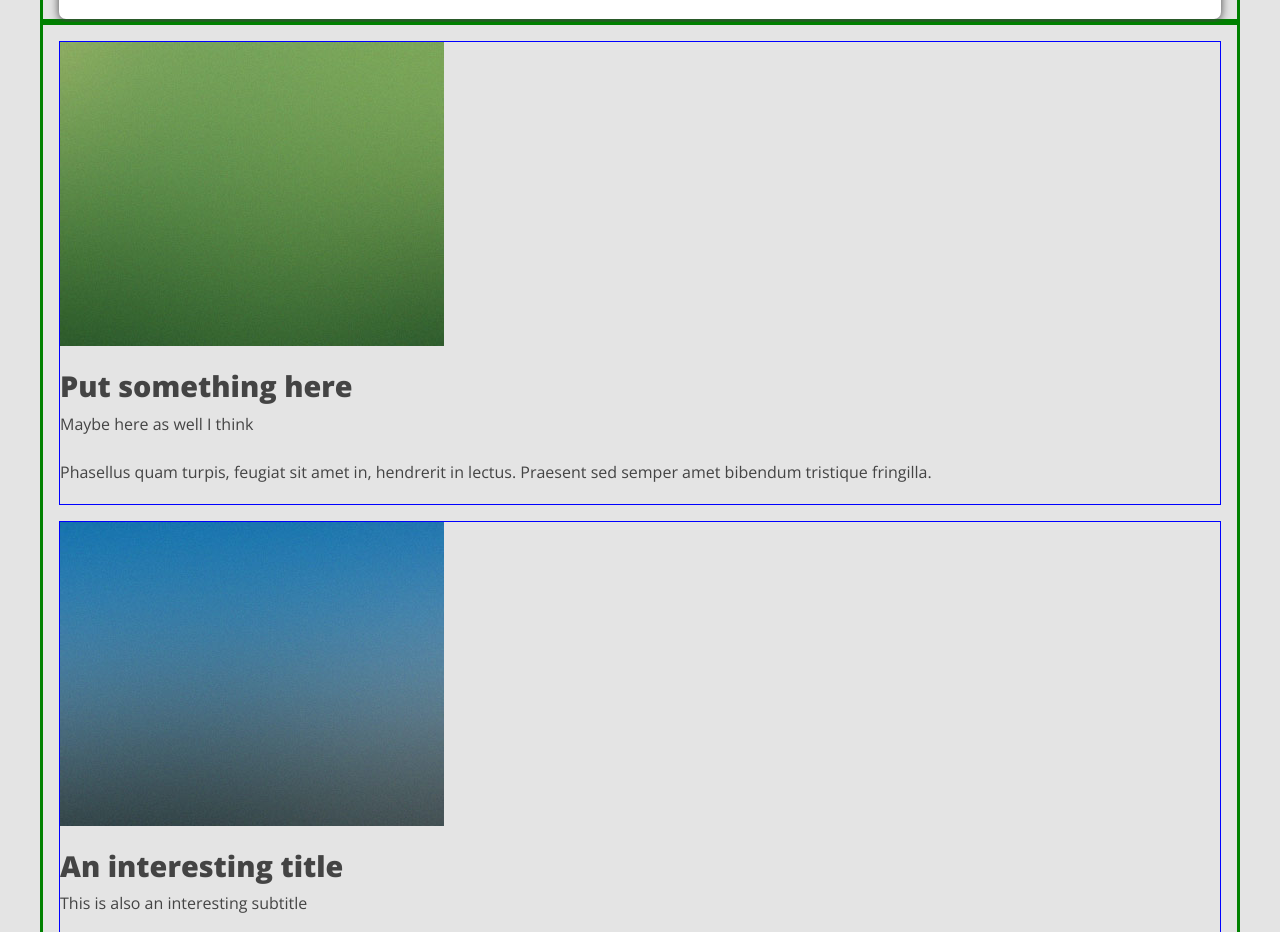
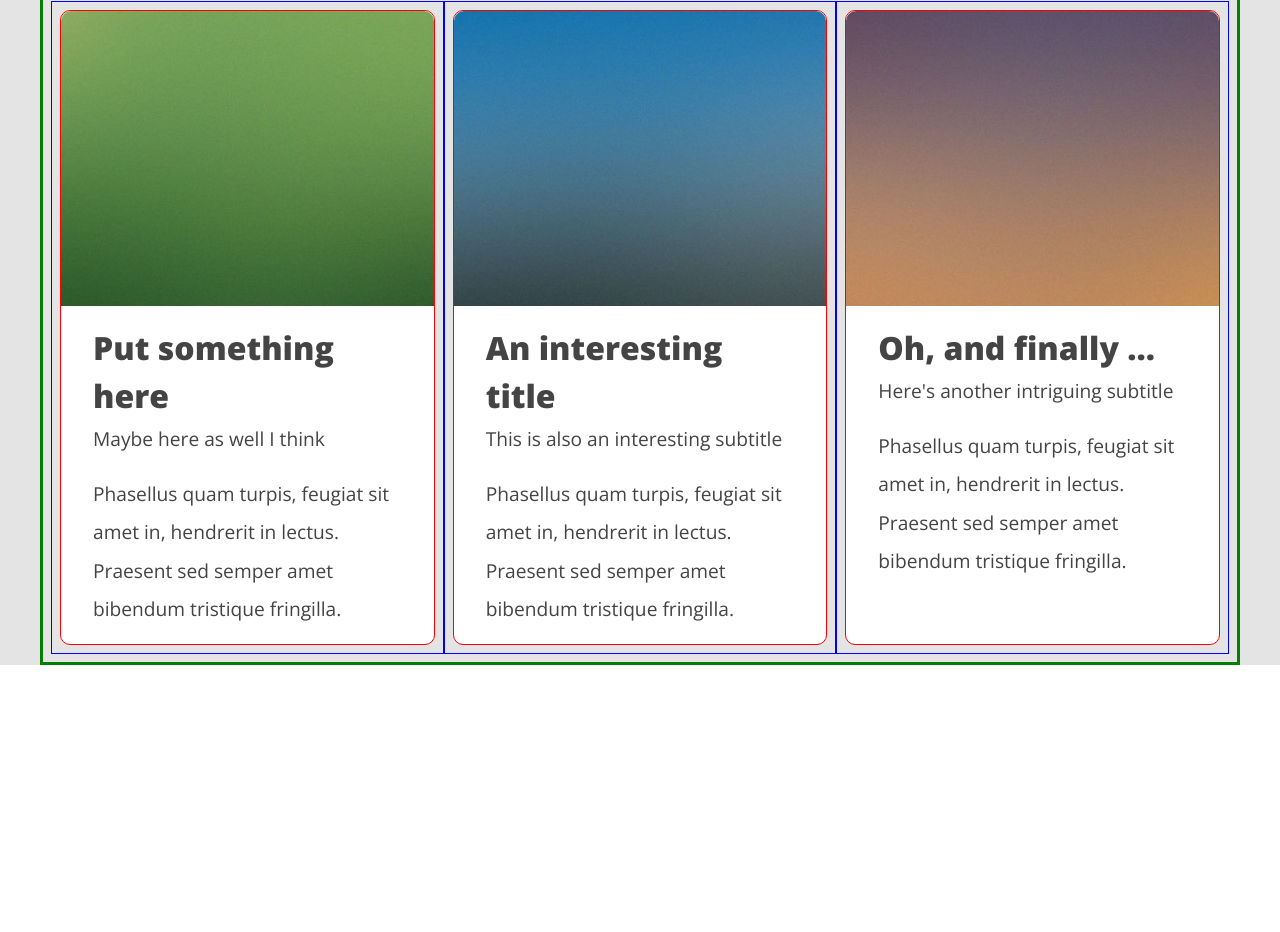
Before and after one commit to MartaSolo/verti, a website: page index.html in a window 1280 px wide. Shown: the part 412-1344 px from the top of the page. After the commit the page ends 1077 px from the top, so only its background shows below. Drawn offline with nearby package versions, Linux system fonts and the light colour scheme.

Commit message:
section articles finished

```diff
--- a/index.html
+++ b/index.html
@@ -56,11 +56,8 @@
       <section class="articles">
         <div class="container">
           <section class="row">
-
-
-
-
-        <article class="article-1 col-4">
+            <div class="col-4">
+              <article class="article">
                 <div class="photo">
                   <img src="assets/pic01.jpg" alt="picture">
                 </div>
@@ -70,7 +67,9 @@
                   <p>Phasellus quam turpis, feugiat sit amet in, hendrerit in lectus. Praesent sed semper amet bibendum tristique fringilla.</p>
                 </div>
               </article>
-        <article class="article-2 col-4">
+            </div>
+            <div class="col-4">
+              <article class="article">
                 <div class="photo">
                   <img src="assets/pic02.jpg" alt="picture">
                 </div>
@@ -80,7 +79,9 @@
                   <p>Phasellus quam turpis, feugiat sit amet in, hendrerit in lectus. Praesent sed semper amet bibendum tristique fringilla.</p>
                 </div>
               </article>
-        <article class="article-3 col-4">
+            </div>
+            <div class="col-4">
+              <article class="article">
                 <div class="photo">
                   <img src="assets/pic03.jpg" alt="picture">
                 </div>
@@ -90,6 +91,7 @@
                   <p>Phasellus quam turpis, feugiat sit amet in, hendrerit in lectus. Praesent sed semper amet bibendum tristique fringilla.</p>
                 </div>
               </article>
+            </div>
           </section>
         </div>
       </section>
--- a/scss/_articles.scss
+++ b/scss/_articles.scss
@@ -1,15 +1,39 @@
+$columns: 12;
+
+@for $i from 1 through $columns {
+  .col-#{$i} {
+    width: 100% / $columns * $i;
+  }
+}
+
 .articles {
   width: 100%;
   background: $color-background;
   color: $color-text;
   .container {
+    padding: 0;
     .row {
-      .article-1,
-      .article-2,
-      .article-3 {
+      display: flex;
+      flex-wrap: wrap;
+      margin: $defaultmargin;
+      [class^="col-"] {
         border: 1px solid blue;
-        margin: 1rem 0;
+        min-height: 1px;
+        flex-basis: 100%;
+        display: flex;
+        flex-direction: column;
+        .article {
+          border: 1px solid red;
+          flex-grow: 1;
+          background: #fff;
+          border-radius: 10px;
+          margin: 0.5rem;
+          img {
+            width: 100%;
+            border-radius: 10px 10px 0 0;
+          }
           .content {
+            padding: 0 2rem;
             h3 {
               font-size: 1.8rem;
               font-weight: 800;
@@ -24,6 +48,22 @@
             }
           }
         }
+        @include tablet {
+          flex-basis: auto;
+        }
+        @include desktop {
+          .article {
+            .content {
+              h3 {
+                font-size: 2rem;
+              }
+              p {
+                font-size: 1.2rem;
               }
             }
           }
+        }
+      }
+    }
+  }
+}
--- a/scss/_common.scss
+++ b/scss/_common.scss
@@ -9,5 +9,5 @@
   max-width: $max-width;
   margin: 0 auto;
   padding: 0 1rem;
-  background: $color-background;
+  // background: $color-background;
 }
--- a/scss/_intro.scss
+++ b/scss/_intro.scss
@@ -4,11 +4,11 @@
   .main_content {
     // Mobile
     background: #fff;
-    padding: 0 2rem 0 2rem;
+    padding: 0 2rem;
     border-radius: 7px;
     @include boxShadow;
     .card {
-      padding: 2rem;
+      padding: 2rem 1rem;
       text-align: center;
       color: $color-text;
       h2 {
@@ -56,11 +56,14 @@
     // Tablet
     @include tablet {
       display: flex;
-      justify-content: space-around;
+      justify-content: space-between;
       align-items: center;
+      .card {
+        // padding: 2rem 1rem 2rem 1rem;
+      }
       .buttons {
         a {
-          width: 240px;
+          width: 220px;
           flex-direction: row-reverse;
           justify-content: space-between;
         }
@@ -68,17 +71,19 @@
     }
     // Desktop
     @include desktop {
+      justify-content: space-around;
+
       .card {
         h2 {
-          font-size: 3rem;
+          font-size: 2.5rem;
         }
         p {
-          font-size: 2.8rem;
+          font-size: 2.3rem;
         }
       }
       .buttons {
         a {
-          font-size: 2rem;
+          font-size: 1.8rem;
           width: 330px;
         }
       }
--- a/scss/_variables.scss
+++ b/scss/_variables.scss
@@ -8,8 +8,12 @@ $color-accent: #1691c3;
 $max-width: 1200px;
 
 // Breakpoints:
-$sm: 576px;
-$md: 992px;
+$md: 768px;
+$lg: 1024px;
+
+// Margin and padding
+$defaultmargin: 0.5rem;
+$gutters: 0.5rem;
 
 // Mixins
 @mixin flexCenter {
@@ -25,13 +29,13 @@ $md: 992px;
 //Media queries
 
 @mixin tablet {
-  @media (min-width: #{$sm}) {
+  @media (min-width: #{$md}) {
     @content;
   }
 }
 
 @mixin desktop {
-  @media (min-width: #{$md}) {
+  @media (min-width: #{$lg}) {
     @content;
   }
 }
```
Also changed, not shown: css/main.css, 1 other file. Lines whose indentation alone changed are shown as unchanged.
